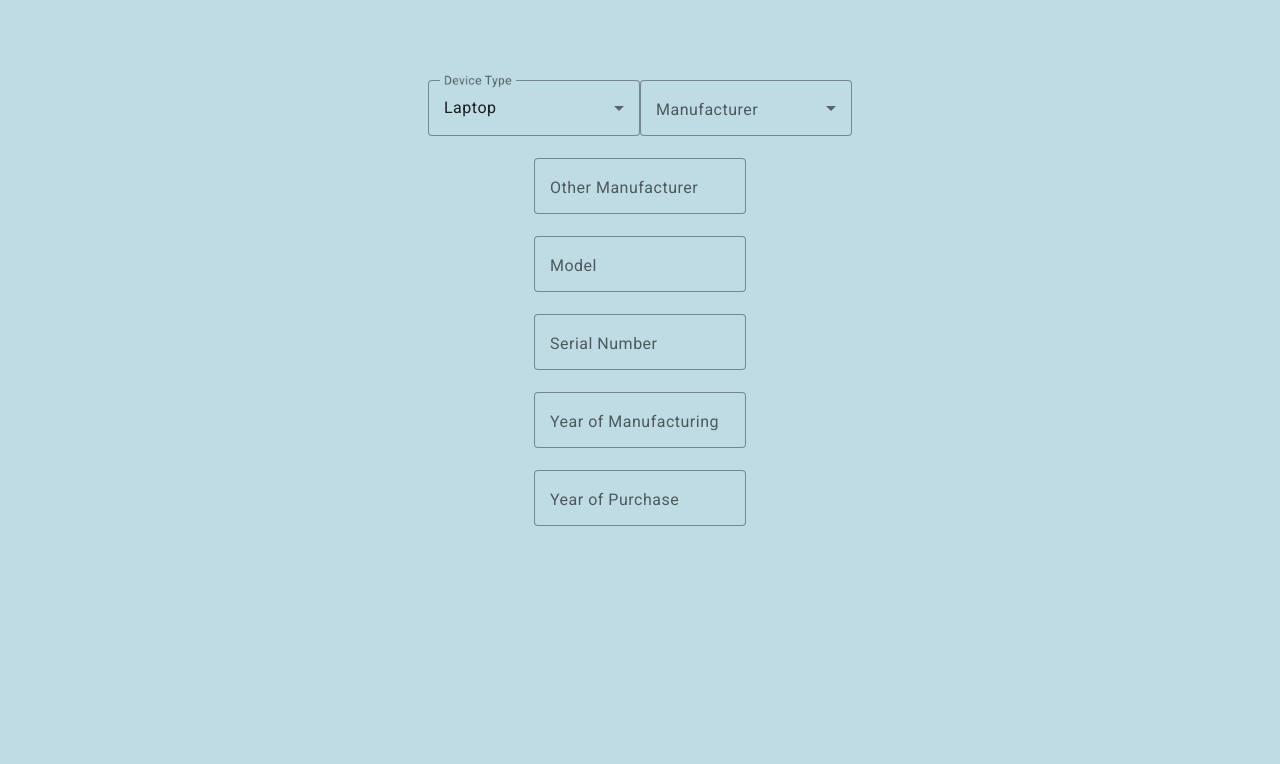
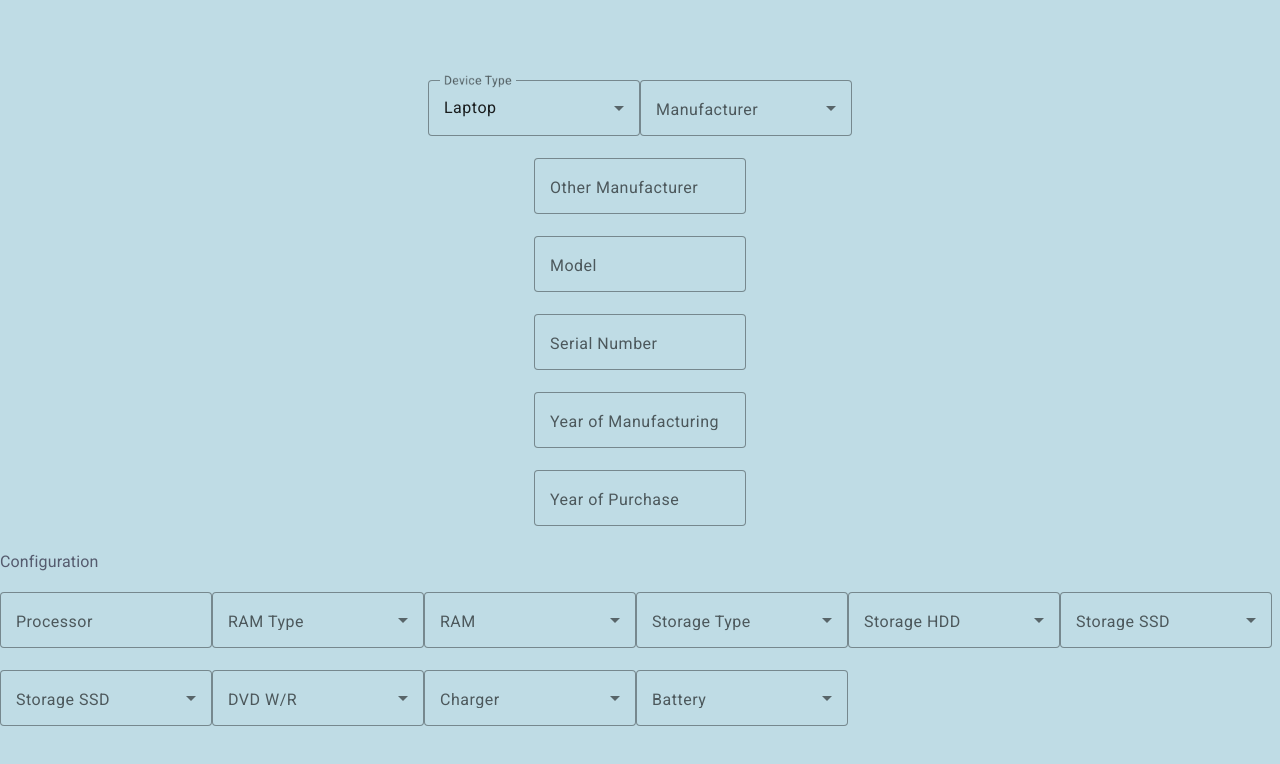
Before and after one commit to modineeraj/su, an Angular app: page /seller in a window 1280 px wide. Shown: the top 764 px of the page. Built offline with nearby package versions, Linux system fonts and the light colour scheme.

Commit message:
added configuration fields before lunch

```diff
--- a/src/app/seller-form/seller-form.component.html
+++ b/src/app/seller-form/seller-form.component.html
@@ -42,5 +42,84 @@
       <input matInput placeholder="2016">
     </mat-form-field>
 
+    <div formGroupName="configuration">
+      <h3>Configuration</h3>
+      <mat-form-field appearance="outline">
+        <mat-label>Processor</mat-label>
+        <input matInput placeholder="i5 11gen">
+      </mat-form-field>
+
+      <mat-form-field appearance="outline">
+        <mat-label>RAM Type</mat-label>
+        <mat-select formControlName="ramType">
+          <mat-option *ngFor="let s of ramdrrList" value="{{s}}">{{s}}</mat-option>
+        </mat-select>
+      </mat-form-field>
+
+      <mat-form-field appearance="outline">
+        <mat-label>RAM</mat-label>
+        <mat-select formControlName="ram">
+          <mat-option *ngFor="let r of ramStorage" value="{{r}}">{{r}}</mat-option>
+        </mat-select>
+      </mat-form-field>
+
+      <mat-form-field appearance="outline">
+        <mat-label>Storage Type</mat-label>
+        <mat-select formControlName="storage">
+          <mat-option value="hdd">HDD</mat-option>
+          <mat-option value="ssd">SSD</mat-option>
+          <mat-option value="desktop">Both</mat-option>
+        </mat-select>
+      </mat-form-field>
+
+      <mat-form-field appearance="outline">
+        <mat-label>Storage HDD</mat-label>
+        <mat-select formControlName="storageHDD">
+          <mat-option *ngFor="let h of hdd" value="{{h}}">{{h}}</mat-option>
+        </mat-select>
+      </mat-form-field>
+
+      <mat-form-field appearance="outline">
+        <mat-label>Storage SSD</mat-label>
+        <mat-select formControlName="storageSSD">
+          <mat-option *ngFor="let s of ssd" value="{{s}}">{{s}}</mat-option>
+        </mat-select>
+      </mat-form-field>
+
+      <mat-form-field appearance="outline">
+        <mat-label>Storage SSD</mat-label>
+        <mat-select formControlName="storageSSD">
+          <mat-option *ngFor="let s of ssd" value="{{s}}">{{s}}</mat-option>
+        </mat-select>
+      </mat-form-field>
+
+      <mat-form-field appearance="outline">
+        <mat-label>DVD W/R</mat-label>
+        <mat-select formControlName="dvd">
+          <mat-option value="yes">Yes, Only Read</mat-option>
+          <mat-option value="yes">Yes, Read & Write</mat-option>
+          <mat-option value="no">Not Available</mat-option>
+        </mat-select>
+      </mat-form-field>
+
+      <mat-form-field appearance="outline">
+        <mat-label>Charger</mat-label>
+        <mat-select formControlName="charger">
+          <mat-option value="yes">Original</mat-option>
+          <mat-option value="yes">Duplicate</mat-option>
+          <mat-option value="no">Not Available</mat-option>
+        </mat-select>
+      </mat-form-field>
+
+      <mat-form-field appearance="outline">
+        <mat-label>Battery</mat-label>
+        <mat-select formControlName="battery">
+          <mat-option value="yes">Original</mat-option>
+          <mat-option value="yes">Duplicate</mat-option>
+          <mat-option value="no">Not Available</mat-option>
+        </mat-select>
+      </mat-form-field>
+    </div>
+
 
 </form>
--- a/src/app/seller-form/seller-form.component.ts
+++ b/src/app/seller-form/seller-form.component.ts
@@ -17,10 +17,12 @@ export class SellerFormComponent {
     yearOfManufacture:[''],
     yearOfPurchase:[''],
     configuration:this.fb.group({
+      processor:[''],
       ram:[''],
-      processor:[''],
+      ramType:[''],
       storage:[''],
-      stroageType:[''],
+      storageHDD:[''],
+      storageSSD:[''],
       graphicCard:[''],
       dvd:[''],
       charger:[''],
@@ -34,4 +36,8 @@ export class SellerFormComponent {
   })
 
   manufacturer:string[]=['Lenovo','HP','Dell','Apple','Acer','Asus','Samsung','msi']
+  hdd:string[]=['128GB','256GB','500GB','1TB','2TB','4TB']
+  ssd:string[]=['128GB','256GB','500GB','1TB','2TB']
+  ramStorage:string[]=['1GB','2GB','4GB','8GB','16GB']
+  ramdrrList:string[]=['DDR2-400','DDR2-533','DDR2-667','DDR2-800','DDR2-1000','DDR3-800','DDR3-1066','DDR3-1333','DDR3-1600','DDR4-2400','DDR4-2666','DDR4-2933','DDR4-3000','DDR4-3200','DDR4-3600','DDR4-4000','DDR4-4400']
 }
```
